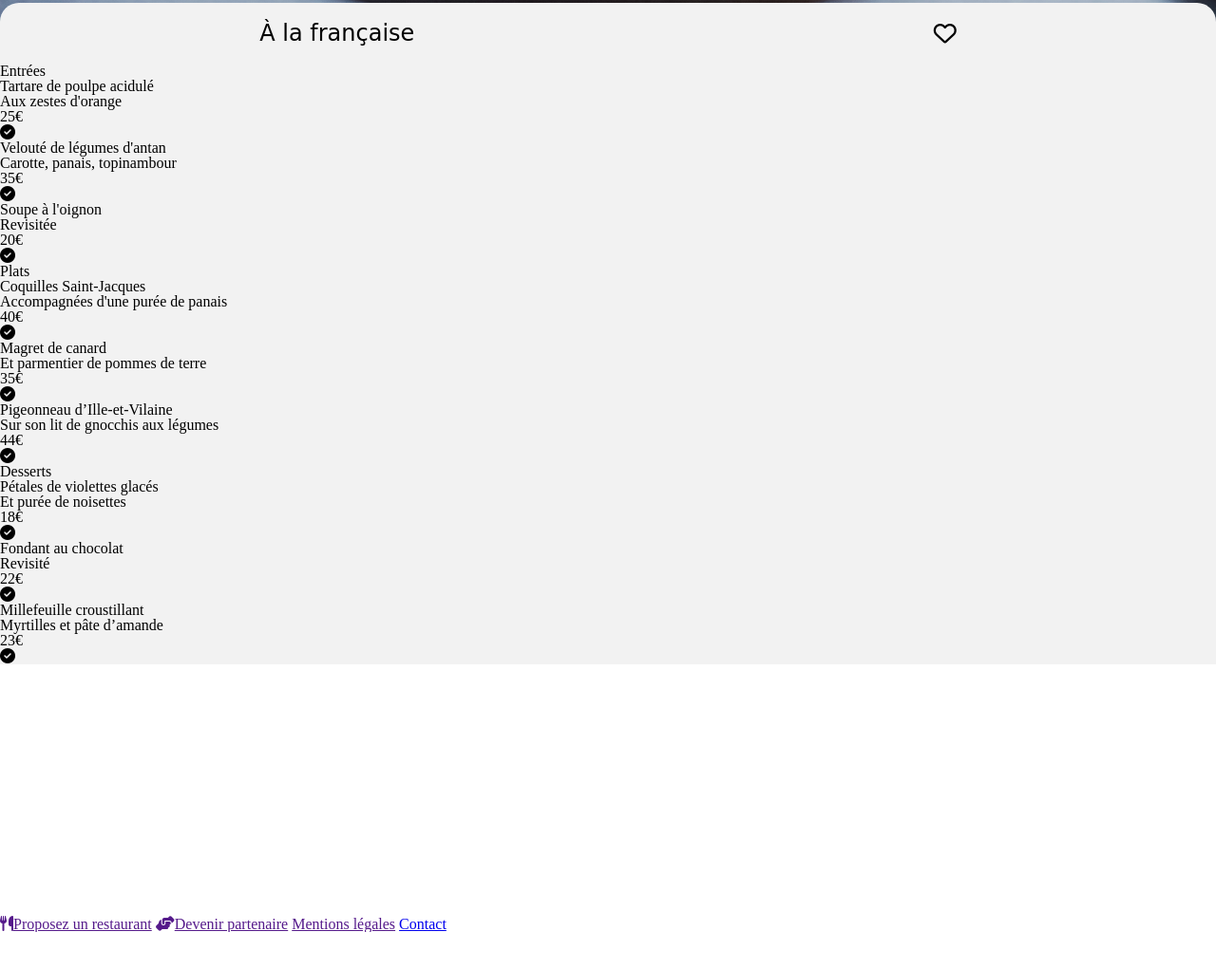
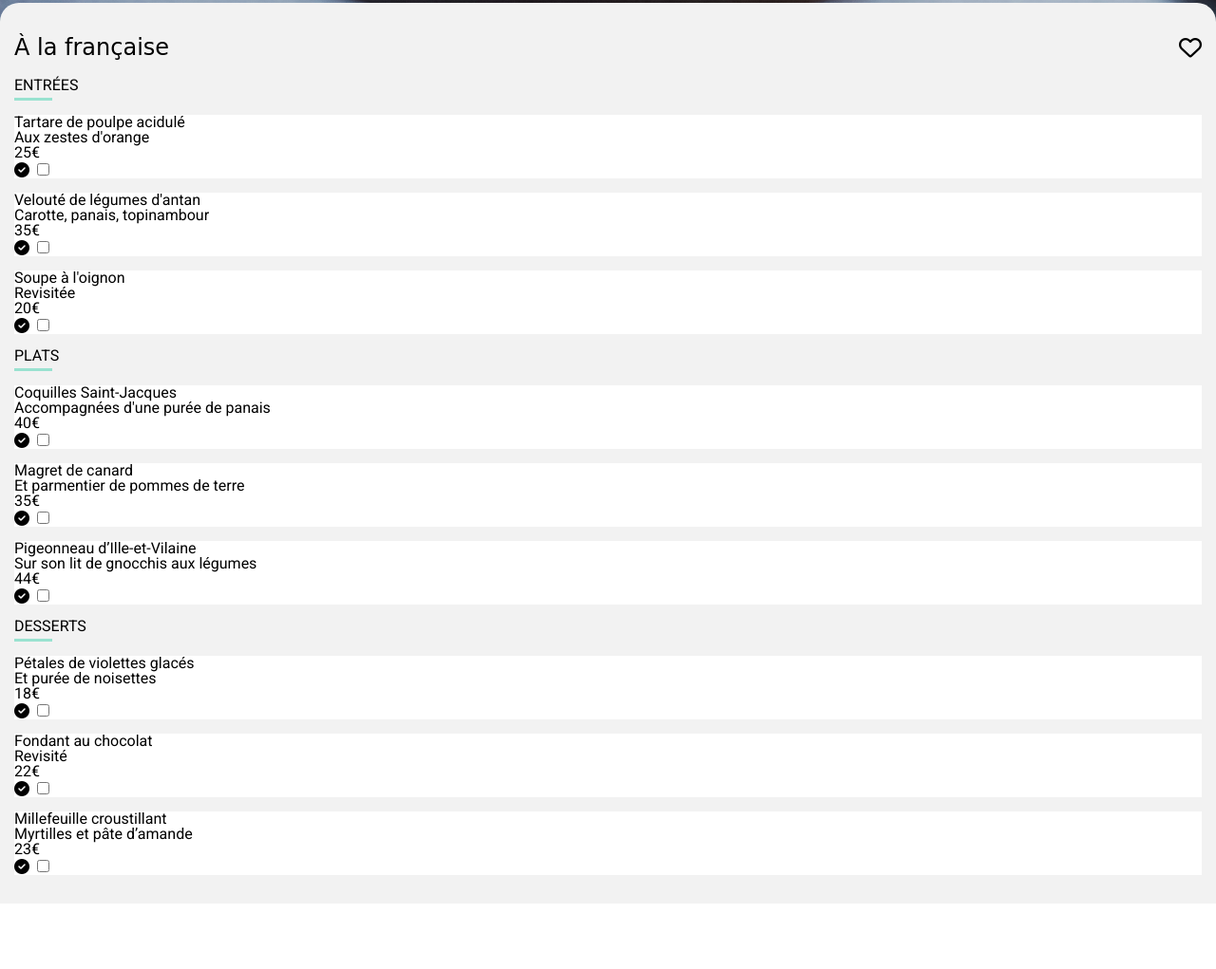
Before and after one commit to aagnieszkaa/AgnieszkaLukaszewicz_3_07062021, a plain HTML site: page aLaFrancaise.html in a window 1280 px wide. Shown: the part 861-1882 px from the top of the page at 95% size. Before the commit the page ends 1843 px from the top, so only its background shows below. Drawn offline with Linux system fonts and the light colour scheme; a web font is replaced by a local one.

Commit message:
Travail sur aLaFrancaise.html

```diff
--- a/aLaFrancaise.html
+++ b/aLaFrancaise.html
@@ -28,81 +28,113 @@
             <img src="images/restaurants/toa-heftiba-DQKerTsQwi0-unsplash.jpg" alt="A la française" class="main__image">
             <section class="main__section">
                 <h1 class="main__h1">À la française<i class="far fa-heart"></i></h1>
-                <h2>Entrées</h2>
-                <div>
+                <form class="main__form">
+                    <h2 class="main__h2">ENTRÉES</h2>
+                    <div class="main__border"></div>
+                    <label for="tartare">
+                        <div class="main__form__choice">
                             <h2>Tartare de poulpe acidulé</h2>
                             <div>
                                 <p>Aux zestes d'orange</p>
                                 <p>25€</p>
                             </div>
                             <i class="fas fa-check-circle"></i>
+                            <input type="checkbox" name="tartare" id="tartare">
                         </div>
-                <div>
+                    </label>
+                    <label for="veloute">
+                        <div class="main__form__choice">
                             <h2>Velouté de légumes d'antan</h2>
                             <div>
                                 <p>Carotte, panais, topinambour</p>
                                 <p>35€</p>
                             </div>
                             <i class="fas fa-check-circle"></i>
+                            <input type="checkbox" name="veloute" id="veloute">
                         </div>
-                <div>
+                    </label>
+                    <label for="soupe">
+                        <div class="main__form__choice">
                             <h2>Soupe à l'oignon</h2>
                             <div>
                                 <p>Revisitée</p>
                                 <p>20€</p>
                             </div>
                             <i class="fas fa-check-circle"></i>
+                            <input type="checkbox" name="soupe" id="soupe">
                         </div>
-                <h2>Plats</h2>
-                <div>
+                    </label>
+                    <h2 class="main__h2">PLATS</h2>
+                    <div class="main__border"></div>
+                    <label for="coquilles">
+                        <div class="main__form__choice">
                             <h2>Coquilles Saint-Jacques</h2>
                             <div>
                                 <p>Accompagnées d'une purée de panais</p>
                                 <p>40€</p>
                             </div>
                             <i class="fas fa-check-circle"></i>
+                            <input type="checkbox" name="coquilles" id="coquilles">
                         </div>
-                <div>
+                    </label>
+                    <label for="magret">
+                        <div class="main__form__choice">
                             <h2>Magret de canard</h2>
                             <div>
                                 <p>Et parmentier de pommes de terre</p>
                                 <p>35€</p>
                             </div>
                             <i class="fas fa-check-circle"></i>
+                            <input type="checkbox" name="magret" id="magret">
                         </div>
-                <div>
+                    </label>
+                    <label for="pigeonneau">
+                        <div class="main__form__choice">
                             <h2>Pigeonneau d’Ille-et-Vilaine</h2>
                             <div>
                                 <p>Sur son lit de gnocchis aux légumes</p>
                                 <p>44€</p>
                             </div>
                             <i class="fas fa-check-circle"></i>
+                            <input type="checkbox" name="pigeonneau" id="pigeonneau">
                         </div>
-                <h2>Desserts</h2>
-                <div>
+                    </label>
+                    <h2 class="main__h2">DESSERTS</h2>
+                    <div class="main__border"></div>
+                    <label for="petales">
+                        <div class="main__form__choice">
                             <h2>Pétales de violettes glacés</h2>
                             <div>
                                 <p>Et purée de noisettes</p>
                                 <p>18€</p>
                             </div>
                             <i class="fas fa-check-circle"></i>
+                            <input type="checkbox" name="petales" id="petales">
                         </div>
-                <div>
+                    </label>
+                    <label for="fondant">
+                        <div class="main__form__choice">
                             <h2>Fondant au chocolat</h2>
                             <div>
                                 <p>Revisité</p>
                                 <p>22€</p>
                             </div>
                             <i class="fas fa-check-circle"></i>
+                            <input type="checkbox" name="fondant" id="fondant">
                         </div>
-                <div>
+                    </label>
+                    <label for="millefeuille">
+                        <div class="main__form__choice">
                             <h2>Millefeuille croustillant</h2>
                             <div>
                                 <p>Myrtilles et pâte d’amande</p>
                                 <p>23€</p>
                             </div>
                             <i class="fas fa-check-circle"></i>
+                            <input type="checkbox" name="millefeuille" id="millefeuille">
                         </div>
+                    </label>
+                </form>
             </section>
         </main>
         <!--FOOTER-->
--- a/styles/sass/main.scss
+++ b/styles/sass/main.scss
@@ -1,20 +1,10 @@
-html
-{
-    font-size: 1rem;
-    box-sizing: border-box;
-}
-*
-{
-    box-sizing: inherit;
-}
-
 $color-primary: #9356DC;
 $color-secondary: #FF79DA;
 $color-tertiary: #99E2D0;
 $color-quaternary: #F2F2F2;
 $font-style-heading: 'Shrikhand', cursive;
 $font-style-text: 'Roboto', sans-serif;
-$marg-pad-size: 7px 20px 0 5px;
+$marg-pad-size: 7px 20px 0 15px 5px;
 
 @mixin flex-center
 {
@@ -36,7 +26,7 @@ $text-style: (
     (
         font-fam: $font-style-heading,
         font-size: 1.5rem,
-        padding: nth($marg-pad-size, 2) nth($marg-pad-size, 3) nth($marg-pad-size, 2) nth($marg-pad-size, 3),
+        padding: nth($marg-pad-size, 2) nth($marg-pad-size, 3),
     ),
     text:
     (
@@ -49,19 +39,31 @@ $text-style: (
     font-size: map-get($style, font-size);
     padding: map-get($style, padding);
 }
-
-
+html
+{
+    font-size: 1rem;
+    box-sizing: border-box;
+}
+body
+{
+    @include text-style(text);
+}
+*
+{
+    box-sizing: inherit;
+}
 .header
 {
     @include flex-center;
-    padding: nth($marg-pad-size, 1) nth($marg-pad-size, 3) nth($marg-pad-size, 1) nth($marg-pad-size, 3);
+    padding: nth($marg-pad-size, 1) nth($marg-pad-size, 3);
     &__arrow
     {
         transform: translateX(-40px);
         @include links;
     }
 }
-.main{
+.main
+{
     &__image
     {
         @include images;
@@ -71,11 +73,31 @@ $text-style: (
         background-color: $color-quaternary;
         transform: translateY(-40px);
         border-radius: nth($marg-pad-size, 2) nth($marg-pad-size, 2) nth($marg-pad-size, 3) nth($marg-pad-size, 3);
+        padding: nth($marg-pad-size, 4);
     }
     &__h1
     {
         @include text-style(heading);
         @include flex-center;
-        justify-content: space-around;
+        justify-content: space-between;
+    }
+    &__h2
+    {
+        padding-bottom: nth($marg-pad-size, 5);
+
+    }
+    &__border
+    {
+        border-bottom: 3px solid $color-tertiary;
+        width: 40px;
+        margin-bottom: nth($marg-pad-size, 4);
+    }
+    &__form
+    {
+        &__choice
+        {
+            background-color: white;
+            margin: nth($marg-pad-size, 4) nth($marg-pad-size, 3);
+        }
     }
 }
```
Also changed, not shown: styles/css/style.css, 1 other file. Lines whose indentation alone changed are shown as unchanged.
